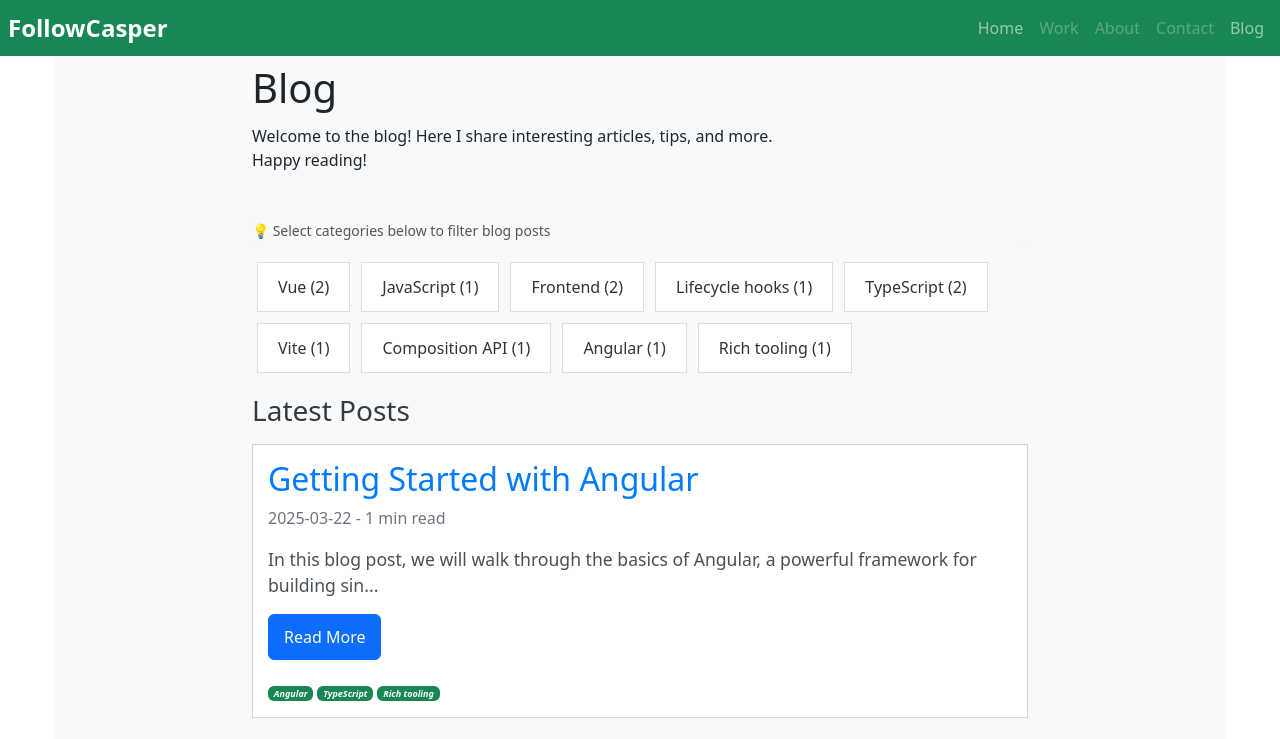
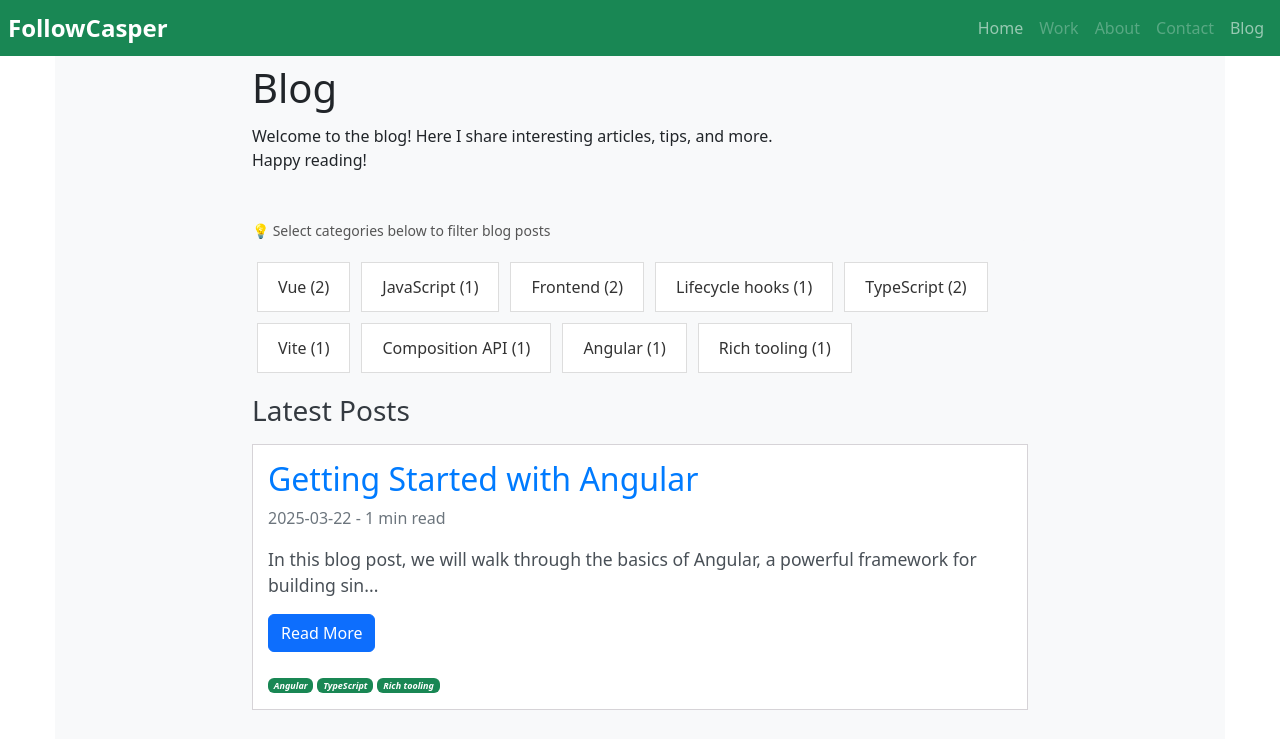
Before and after one commit to Caspec/Followcasperv2, a Vue app: page /blog in a window 1280 px wide. Shown: the top 739 px of the page. Built offline with nearby package versions, Linux system fonts and the light colour scheme.

Commit message:
chore: update post section

```diff
--- a/src/views/BlogView.vue
+++ b/src/views/BlogView.vue
@@ -233,10 +233,6 @@ const getReadingTime = (content: string): number => {
   margin-bottom: 15px;
 }
 
-.post-section .btn {
-  padding: 10px 15px;
-}
-
 .post-section:hover {
   transform: translateY(-5px);
   box-shadow: 0 5px 15px rgba(0, 0, 0, 0.2);
```
